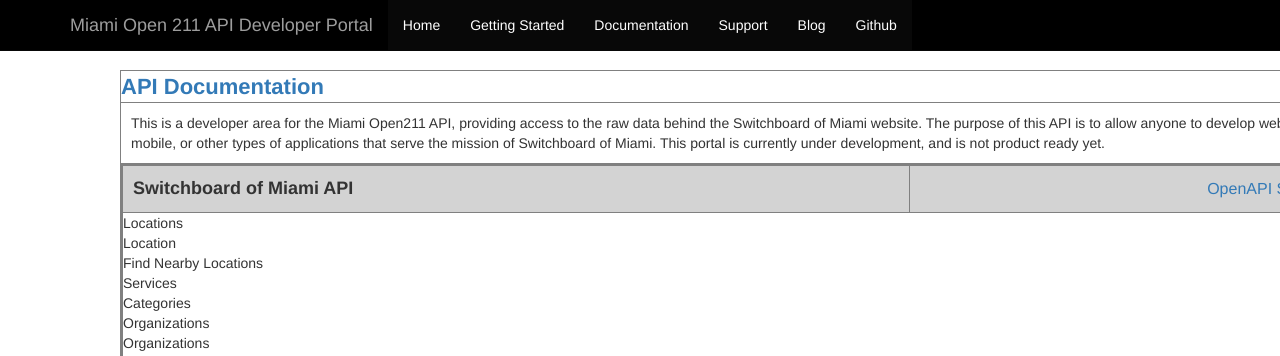
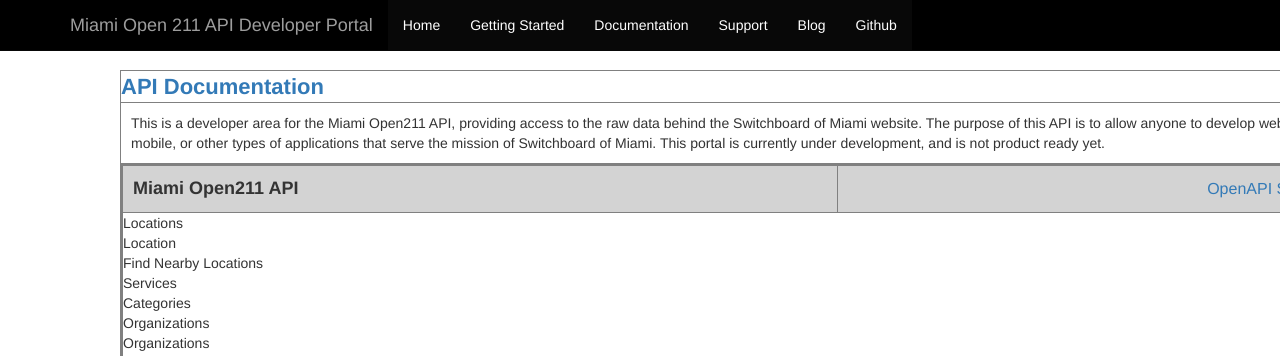
Before and after one commit to xrysanthos/developer-portal, a Jekyll site: the page built from tag-cloud/index.html, in a window 1280 px wide. Shown: the top 356 px of the page. Built offline with Jekyll 4.4.1, drawn with Linux system fonts in a browser that asks for light colours; nearby versions of some CDN libraries; library files that are not in the unit come from our copies.

Commit message:
update description

```diff
--- a/_data/api-commons/openapi-spec.yaml
+++ b/_data/api-commons/openapi-spec.yaml
@@ -2,7 +2,7 @@
 - swagger: '2.0'
   info:
     title: Miami Open 211 API
-    description: This is a developer area for the Miami Open211 API, providing access to the raw data behind the Switchboard of Miami website. The purpose of this API is to allow anyone to develop web, mobile, or other types of applications that serve the mission of Switchboard of Miami. This portal is currently under development, and is not product ready yet.
+    description: This is a developer area for the Miami Open211 API, providing access to the raw data behind the Switchboard of Miami website. The purpose of this API is to allow anyone to develop web, mobile, or other types of applications that serve the mission of Miami Open211.
     termsOfService: ''
     version: 1.0.0
   host: "miamiopen211-api.herokuapp.com"
--- a/_data/apis.yaml
+++ b/_data/apis.yaml
@@ -1,4 +1,4 @@
-- name: Miami Open 211
+- name: Miami Open211
   description: This is a developer area for the Miami Open211 API, providing access to the raw data behind the Switchboard of Miami website. The purpose of this API is to allow anyone to develop web, mobile, or other types of applications that serve the mission of Switchboard of Miami. This portal is currently under development, and is not product ready yet.
   image: http://developer.switchboard.miami.adopta.agency/images/switchboard-miami-logo.png
   tags:
@@ -14,8 +14,8 @@
   url: http://developer.switchboard.miami.adopta.agency/apis.json
   specificationVersion: '0.14'
   apis:
-  - name: Switchboard of Miami API
-    description: Switchboard of Miami data.
+  - name: Miami Open211 API
+    description: API access to the Miami Open211 human services data, including organizations, locations, and services.
     image: http://developer.switchboard.miami.adopta.agency/images/switchboard-miami-logo.png
     humanURL: http://developer.switchboard.miami.adopta.agency/
     baseURL: "https://miamiopen211-api.herokuapp.com"
```
